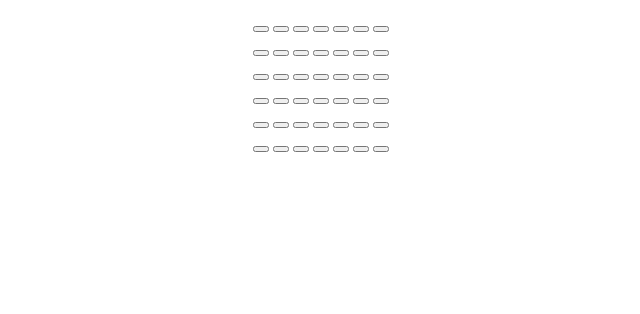
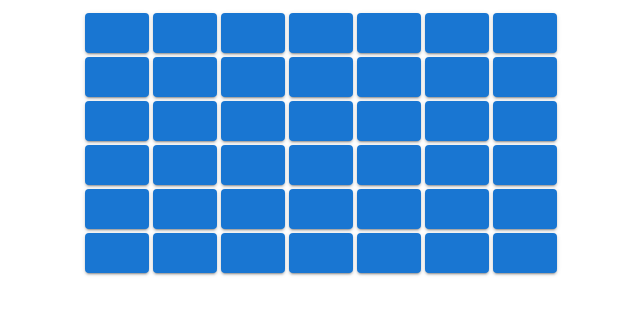
Before and after one commit to JonathanWDR/moderne-webentwicklung, a React (Create React App) app in the folder se_projekt/: page / in a window 1280 px wide. Shown: the top 314 px of the page, without its empty margins (319-959 px from the left). Built offline with nearby package versions, Linux system fonts and the light colour scheme; the HTML template or start-up script is replaced by a standard one.

Commit message:
mui buttons

```diff
--- a/se_projekt/src/App.tsx
+++ b/se_projekt/src/App.tsx
@@ -1,46 +1,25 @@
 import React, { useState } from 'react';
-
-import { styled, createTheme, ThemeProvider } from '@mui/material/styles';
-import CssBaseline from '@mui/material/CssBaseline';
-import MuiDrawer from '@mui/material/Drawer';
-import Box from '@mui/material/Box';
-import MuiAppBar, { AppBarProps as MuiAppBarProps } from '@mui/material/AppBar';
-import Toolbar from '@mui/material/Toolbar';
-import List from '@mui/material/List';
-import Typography from '@mui/material/Typography';
-import Divider from '@mui/material/Divider';
-import IconButton from '@mui/material/IconButton';
-import Badge from '@mui/material/Badge';
-import Container from '@mui/material/Container';
-import Grid from '@mui/material/Grid';
-import Paper from '@mui/material/Paper';
-import Link from '@mui/material/Link';
-import MenuIcon from '@mui/icons-material/Menu';
-import ChevronLeftIcon from '@mui/icons-material/ChevronLeft';
-import NotificationsIcon from '@mui/icons-material/Notifications';
-import DeleteIcon from '@mui/icons-material/Delete';
-
+import Button from '@mui/material/Button';
+import { ThemeProvider, createTheme } from '@mui/material/styles';
 
 let turn: boolean = true;
 let winnerstatus = false;
 
 function checkWinner(gamefield: any): void {
-  if(turn === false){
-  checkRowsX(gamefield);
-  checkColumnsX(gamefield);
-  checkDiagonalsX(gamefield);
-  }
-  else{
+  if (turn === false) {
+    checkRowsX(gamefield);
+    checkColumnsX(gamefield);
+    checkDiagonalsX(gamefield);
+  } else {
     checkRowsO(gamefield);
     checkColumnsO(gamefield);
     checkDiagonalsO(gamefield);
   }
-  if(winnerstatus === true){
-    if(turn === true){
-      console.log("O hat gewonnen");
-    }
-    else{
-      console.log("X hat gewonnen");
+  if (winnerstatus === true) {
+    if (turn === true) {
+      alert("O hat gewonnen");
+    } else {
+      alert("X hat gewonnen");
     }
   }
 }
@@ -171,10 +150,6 @@ function checkDiagonalsO(gamefield: any): void {
   }
 }
 
-
-
-
-
 function App() {
   const [gamefield, setGamefield] = useState([
     [' ', ' ', ' ', ' ', ' ', ' ', ' '],
@@ -184,6 +159,11 @@ function App() {
     [' ', ' ', ' ', ' ', ' ', ' ', ' '],
     [' ', ' ', ' ', ' ', ' ', ' ', ' '],
   ]);
+
+  const buttonStyle = {
+    width: '40px', // Ändere die Breite nach Bedarf
+    height: '40px', // Ändere die Höhe nach Bedarf
+  };
 
   function addCoinCol(colIndex: number) {
     const newGamefield = [...gamefield];
@@ -213,9 +193,14 @@ function App() {
             <tr key={rowIndex}>
               {row.map((cell, colIndex) => (
                 <td key={colIndex}>
-                  <button onClick={() => addCoinCol(colIndex)}>
+                  <Button
+                    variant="contained"
+                    color="primary"
+                    onClick={() => addCoinCol(colIndex)}
+                    style={buttonStyle}
+                  >
                     {cell}
-                  </button>
+                  </Button>
                 </td>
               ))}
             </tr>
@@ -227,195 +212,3 @@ function App() {
 }
 
 export default App;
-
-// import React, { useState } from 'react';
-
-// function App() {
-//   const [gamefield, setGamefield] = useState([
-//     [false, false, false, false, false, false, false],
-//     [false, false, false, false, false, false, false],
-//     [false, false, false, false, false, false, false],
-//     [false, false, false, false, false, false, false],
-//     [false, false, false, false, false, false, false],
-//     [false, false, false, false, false, false, false],
-//   ]);
-
-//   function addCoinCol(colIndex: number) {
-//     const newGamefield = [...gamefield];
-//     for (let i = gamefield.length - 1; i >= 0; i--) {
-//       if (newGamefield[i][colIndex] === false) {
-//         newGamefield[i][colIndex] = true;
-//         break;
-//       }
-//     }
-//     setGamefield(newGamefield);
-//   }
-
-//   return (
-//     <div id="center">
-//       <table>
-//         <tbody>
-//           {gamefield.map((row, rowIndex) => (
-//             <tr key={rowIndex}>
-//               {row.map((cell, colIndex) => (
-//                 <td key={colIndex}>
-//                   <button onClick={() => addCoinCol(colIndex)}>
-//                     {cell === false ? 'X' : 'O'}
-//                   </button>
-//                 </td>
-//               ))}
-//             </tr>
-//           ))}
-//         </tbody>
-//       </table>
-//     </div>
-//   );
-// }
-
-// export default App;
-
-// import React, { useState } from 'react';
-
-// function App() {
-//   const [gamefield, setGamefield] = useState([
-//     [false, false, false, false, false, false, false],
-//     [false, false, false, false, false, false, false],
-//     [false, false, false, false, false, false, false],
-//     [false, false, false, false, false, false, false],
-//     [false, false, false, false, false, false, false],
-//     [false, false, false, false, false, false, false],
-//   ]);
-
-//   function addCoinCol(colIndex: number) {
-//     for (let i = gamefield.length - 1; i >= 0; i--) {
-//       if (gamefield[i][colIndex] === false) {
-//         const newGamefield = [...gamefield];
-//         newGamefield[i][colIndex] = true;
-//         setGamefield(newGamefield);
-//         break;
-//       }
-//     }
-//   }
-
-//   return (
-//     <div className="App">
-//       <table>
-//         <thead>
-//           <tr>
-//             <th>
-//               <button onClick={() => addCoinCol(0)}>addCoinCol1</button>
-//             </th>
-//             <th>
-//               <button onClick={() => addCoinCol(1)}>addCoinCol2</button>
-//             </th>
-//             <th>
-//               <button onClick={() => addCoinCol(2)}>addCoinCol3</button>
-//             </th>
-//             <th>
-//               <button onClick={() => addCoinCol(3)}>addCoinCol4</button>
-//             </th>
-//             <th>
-//               <button onClick={() => addCoinCol(4)}>addCoinCol5</button>
-//             </th>
-//             <th>
-//               <button onClick={() => addCoinCol(5)}>addCoinCol6</button>
-//             </th>
-//             <th>
-//               <button onClick={() => addCoinCol(6)}>addCoinCol7</button>
-//             </th>
-//           </tr>
-//         </thead>
-//         <tbody>
-//           {gamefield.map((row, rowIndex) => (
-//             <tr key={rowIndex}>
-//               {row.map((cell, colIndex) => (
-//                 <td key={colIndex}>{cell === false ? 'X' : 'O'}</td>
-//               ))}
-//             </tr>
-//           ))}
-//         </tbody>
-//       </table>
-//     </div>
-//   );
-// }
-
-// export default App;
-
-
-// import React, { useState } from 'react';
-// import logo from './logo.svg';
-// import './App.css';
-
-// function click() {
-//   console.log("Test");
-// }
-
-// function App() {
-//   const [gamefield, setGamefield] = useState([
-//     [false, false, false, false, false, false, false],
-//     [false, false, false, false, false, false, false],
-//     [false, false, false, false, false, false, false],
-//     [false, false, false, false, false, false, false],
-//     [false, false, false, false, false, false, false],
-//     [false, false, false, false, false, false, false],
-//   ]);
-
-//   function addCoinCol(colIndex: number) {
-//     for (let i = gamefield.length - 1; i >= 0; i--) {
-//       if (gamefield[i][colIndex] == false) {
-//         const newGamefield = [...gamefield];
-//         newGamefield[i][colIndex] = true;
-//         setGamefield(newGamefield);
-//         break;
-//       }
-//     }
-//   }
-
-//   return (
-//     <div className="App">
-//      <table>
-//       <td><button id='col1' onClick={() => addCoinCol(0)}>addCoinCol1</button></td>
-//       <td><button id='col2' onClick={() => addCoinCol(1)}>addCoinCol2</button></td>
-//       <td><button id='col3' onClick={() => addCoinCol(2)}>addCoinCol3</button></td>
-//       <td><button id='col4' onClick={() => addCoinCol(3)}>addCoinCol4</button></td>
-//       <td><button id='col5' onClick={() => addCoinCol(4)}>addCoinCol5</button></td>
-//       <td><button id='col6' onClick={() => addCoinCol(5)}>addCoinCol6</button></td>
-//       <td><button id='col7' onClick={() => addCoinCol(6)}>addCoinCol7</button></td>
-
-//         {gamefield.map((row, rowIndex) => (
-//           <tr key={rowIndex}>
-//             {row.map((cell, cellIndex) => (
-//               <td key={cellIndex}>{String(cell)}</td>
-//             ))}
-//           </tr>
-//         ))}
-//       </table>
-//       <table>
-//         <td><button id='col1' onClick={() => addCoinCol(0)}>addCoinCol1</button></td>
-//         <td><button id='col2' onClick={() => addCoinCol(1)}>addCoinCol2</button></td>
-//         <td><button id='col3' onClick={() => addCoinCol(2)}>addCoinCol3</button></td>
-//         <td><button id='col4' onClick={() => addCoinCol(3)}>addCoinCol4</button></td>
-//         <td><button id='col5' onClick={() => addCoinCol(4)}>addCoinCol5</button></td>
-//         <td><button id='col6' onClick={() => addCoinCol(5)}>addCoinCol6</button></td>
-//         <td><button id='col7' onClick={() => addCoinCol(6)}>addCoinCol7</button></td>
-//         {gamefield.map((row, rowIndex) => (
-//           <tr key={rowIndex}>
-//             {row.map((cell, colIndex) => (
-//               <td key={colIndex}>
-//                 {cell === false ? (
-//                   'X'
-//                 ) : (
-//                   'O'
-//                 )}
-//               </td>
-//             ))}
-//           </tr>
-//         ))}
-//       </table>
-
-
-//     </div>
-//   );
-// }
-
-// export default App;
```
